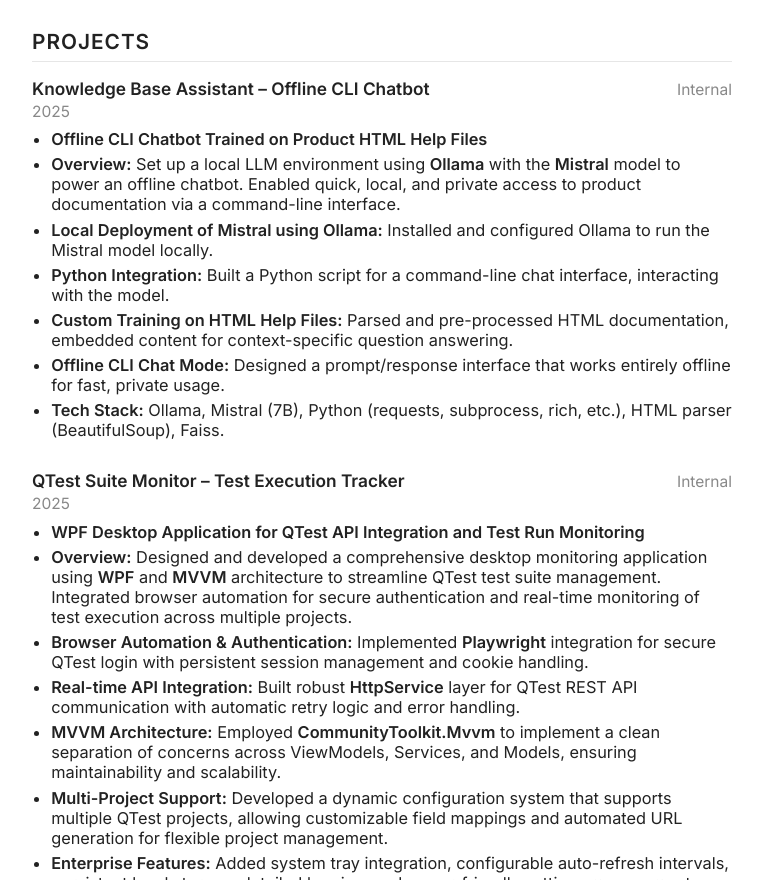
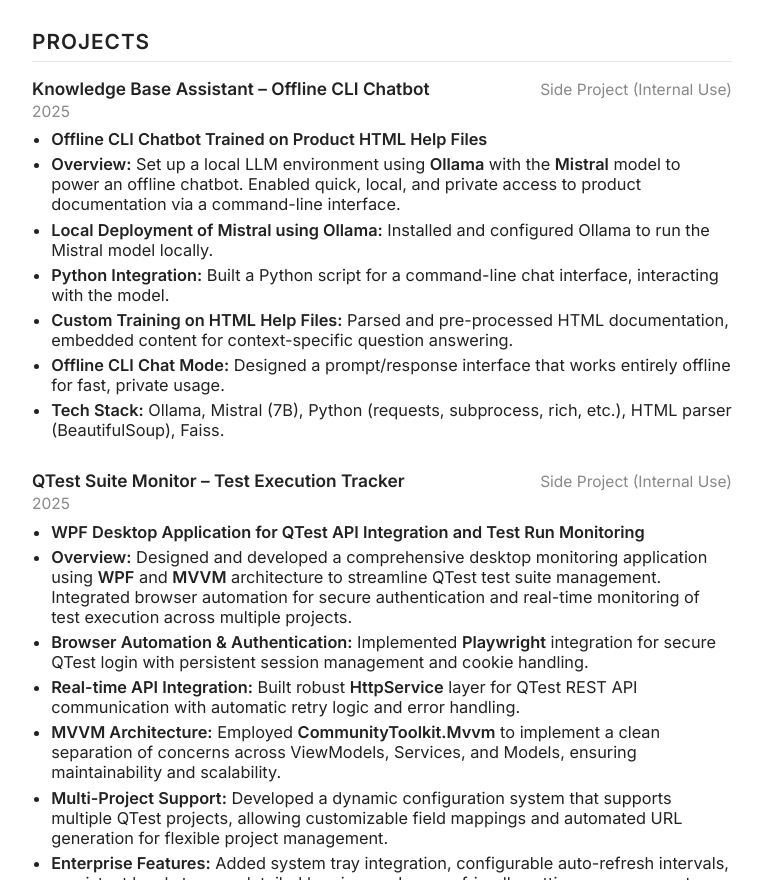
Before and after one commit to thousandmiles/thousandmiles.github.io, a plain HTML site: page index.html in a window 1280 px wide. Shown: the part 944-1824 px from the top of the page, without its empty margins (258-1021 px from the left). Drawn offline with Linux system fonts and the light colour scheme.

Commit message:
Update index.html

```diff
--- a/index.html
+++ b/index.html
@@ -271,7 +271,7 @@
                     <div class="company-title">
                         <span class="project-title"><strong>Knowledge Base Assistant – Offline CLI Chatbot</strong></span>
                     </div>
-                    <div class="project-role">Internal</div>
+                    <div class="project-role">Side Project (Internal Use)</div>
                 </div>
                 <div class="project-date">2025</div>
                 <ul class="project-bullets">
@@ -304,7 +304,7 @@
                     <div class="company-title">
                         <span class="project-title"><strong>QTest Suite Monitor – Test Execution Tracker</strong></span>
                     </div>
-                    <div class="project-role">Internal</div>
+                    <div class="project-role">Side Project (Internal Use)</div>
                 </div>
                 <div class="project-date">2025</div>
                 <ul class="project-bullets">
```
